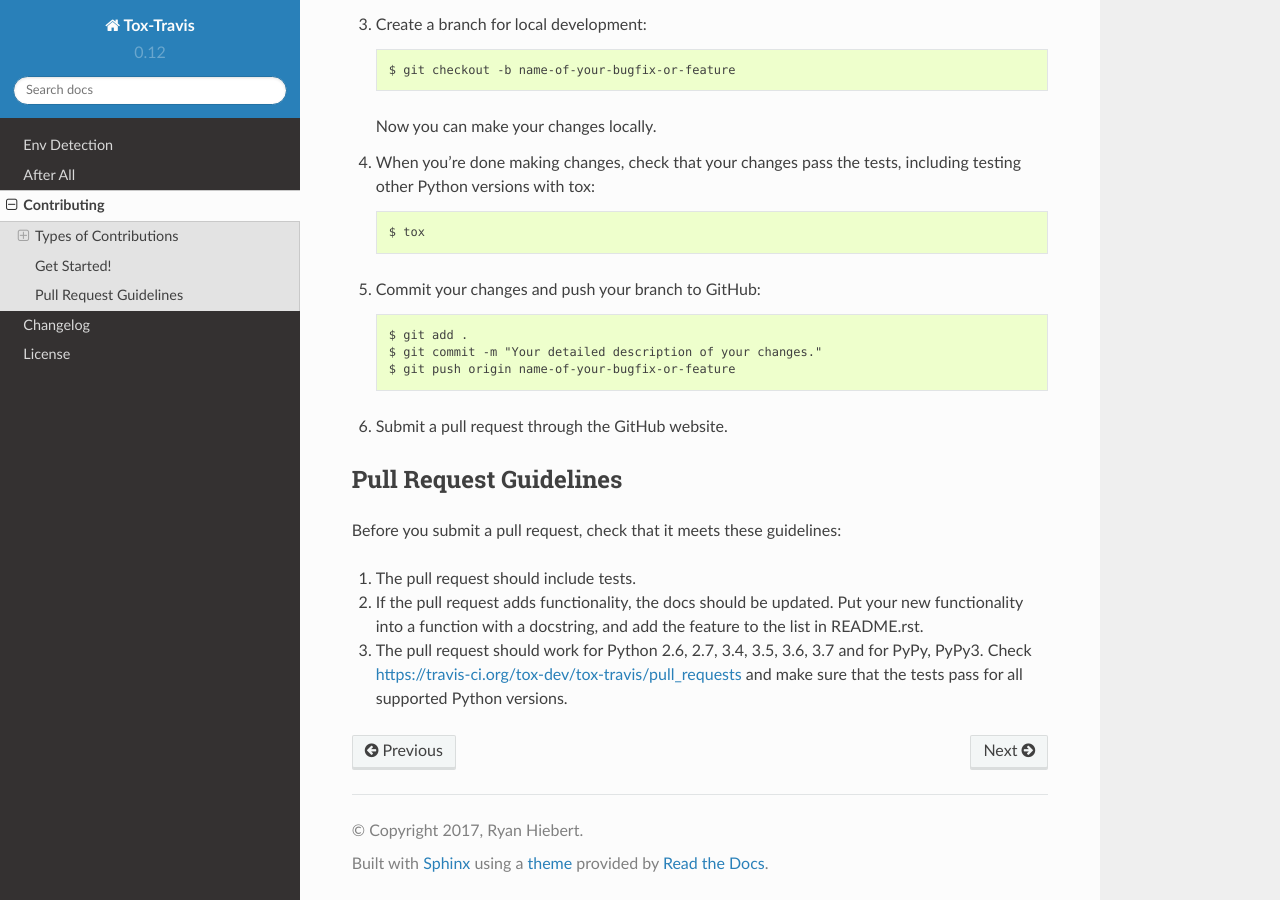
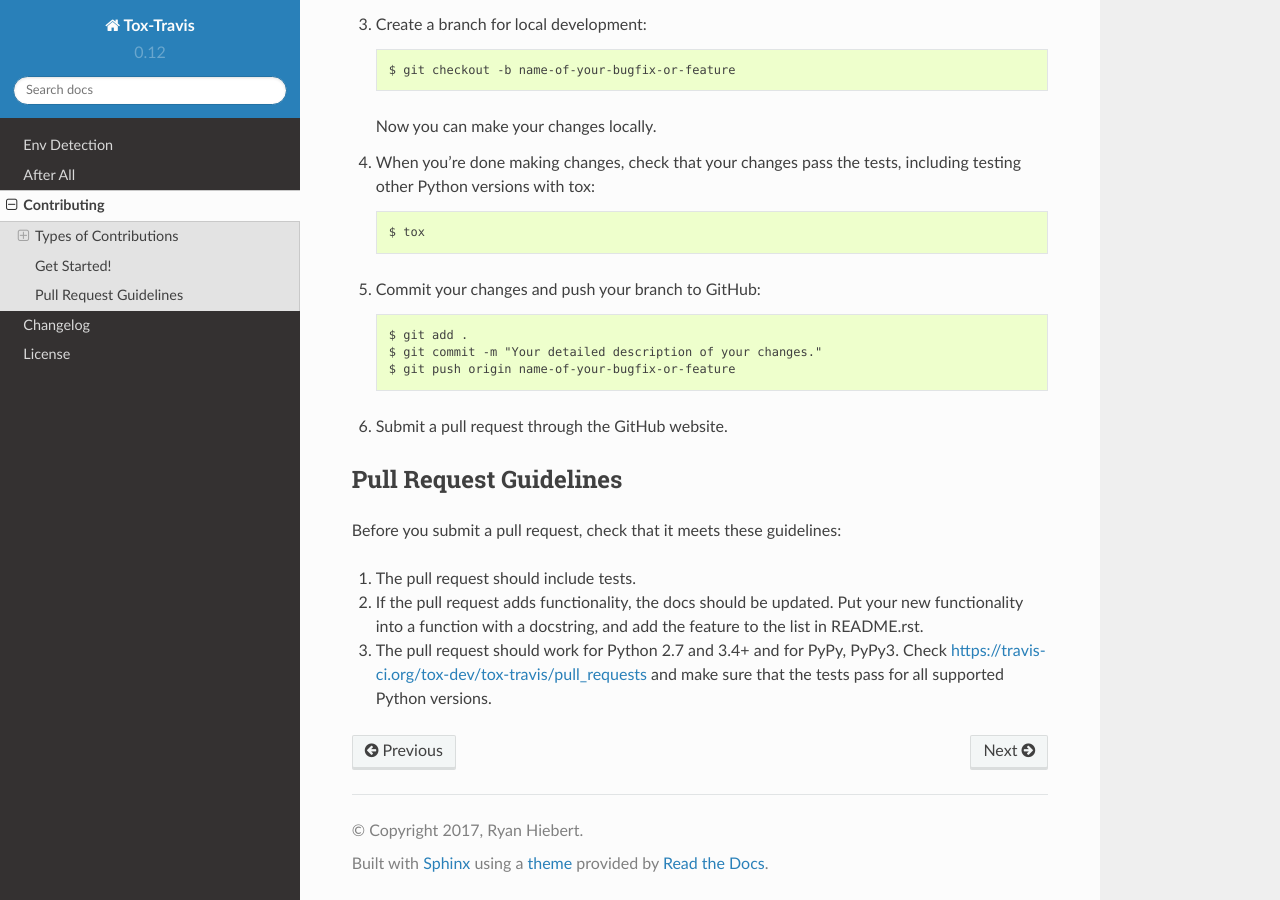
Before and after one commit to tox-dev/tox-travis, a Sphinx documentation site: the page built from docs/contributing.rst, in a window 1280 px wide and 900 px high, scrolled down 1284 px. Built offline with Sphinx 7.4.7 and the Read the Docs theme 2.0.0, drawn with Linux system fonts in a browser that asks for light colours.

Commit message:
Drop support for EOL Python 2.6 (#139)
* Drop support for EOL Python 2.6
* Add python_requires to help pip
* Fix for Python 4

```diff
--- a/docs/after.rst
+++ b/docs/after.rst
@@ -69,7 +69,7 @@ that corresponds to using the above ``travis:after`` section:
 
     language: python
     python:
-      - "2.6"
+      - "2.7"
       - "3.5"
     env:
       global:
--- a/docs/contributing.rst
+++ b/docs/contributing.rst
@@ -86,7 +86,7 @@ Before you submit a pull request, check that it meets these guidelines:
 2. If the pull request adds functionality, the docs should be updated. Put
    your new functionality into a function with a docstring, and add the
    feature to the list in README.rst.
-3. The pull request should work for Python 2.6, 2.7, 3.4, 3.5, 3.6, 3.7
+3. The pull request should work for Python 2.7 and 3.4+
    and for PyPy, PyPy3.
    Check https://travis-ci.org/tox-dev/tox-travis/pull_requests
    and make sure that the tests pass for all supported Python versions.
--- a/setup.py
+++ b/setup.py
@@ -28,7 +28,7 @@ class Python3MarkerDict(dict):
         return self[i]
 
 
-if _markerlib and sys.version_info[0] == 3:
+if _markerlib and sys.version_info[0] >= 3:
     env = _markerlib.markers._VARS
     for key in list(env):
         new_key = key.replace('.', '_')
@@ -69,6 +69,7 @@ setup(
         'tox': ['travis = tox_travis.hooks'],
     },
     install_requires=['tox>=2.0'],
+    python_requires='>=2.7, !=3.0.*, !=3.1.*, !=3.2.*, !=3.3.*',
     classifiers=[
         'Development Status :: 4 - Beta',
         'Intended Audience :: Developers',
@@ -76,7 +77,6 @@ setup(
         'License :: OSI Approved :: MIT License',
         'Programming Language :: Python',
         'Programming Language :: Python :: 2',
-        'Programming Language :: Python :: 2.6',
         'Programming Language :: Python :: 2.7',
         'Programming Language :: Python :: 3',
         'Programming Language :: Python :: 3.4',
```
Also changed, not shown: .travis.yml, 2 other files.
